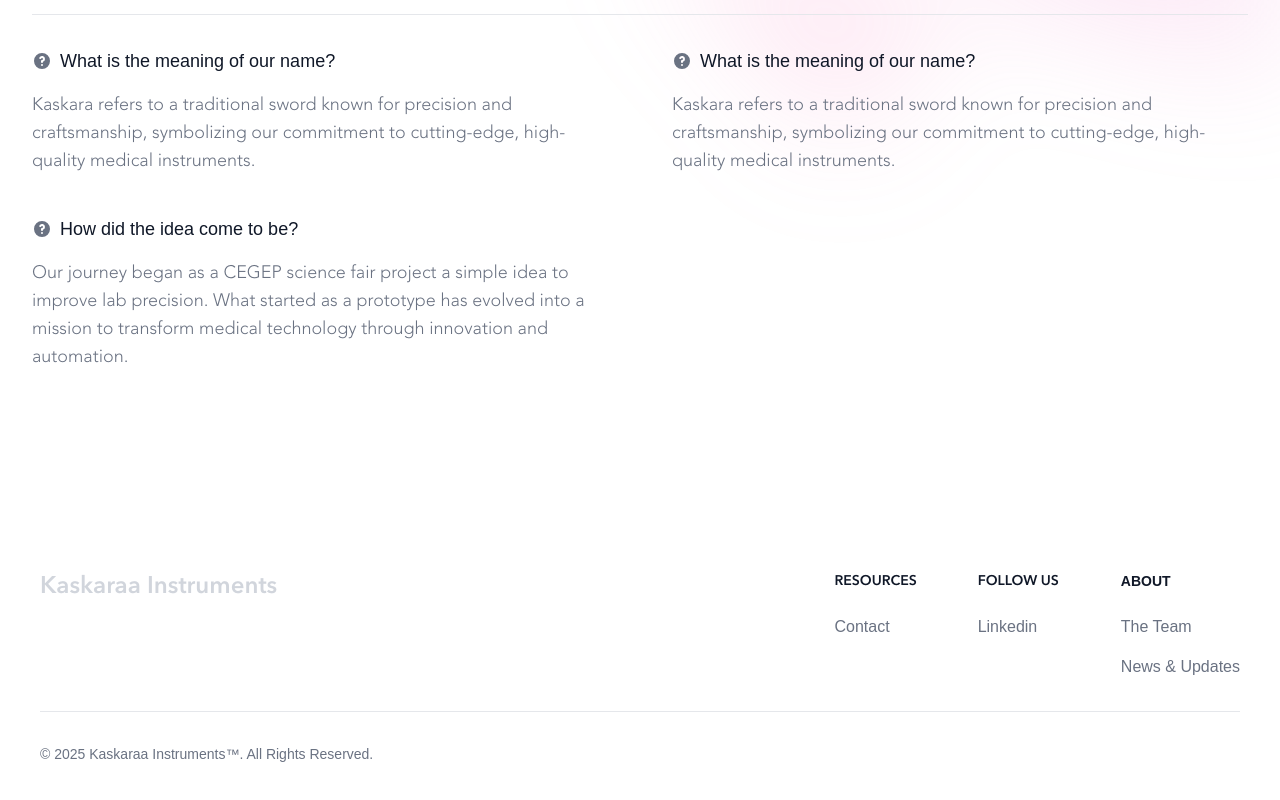
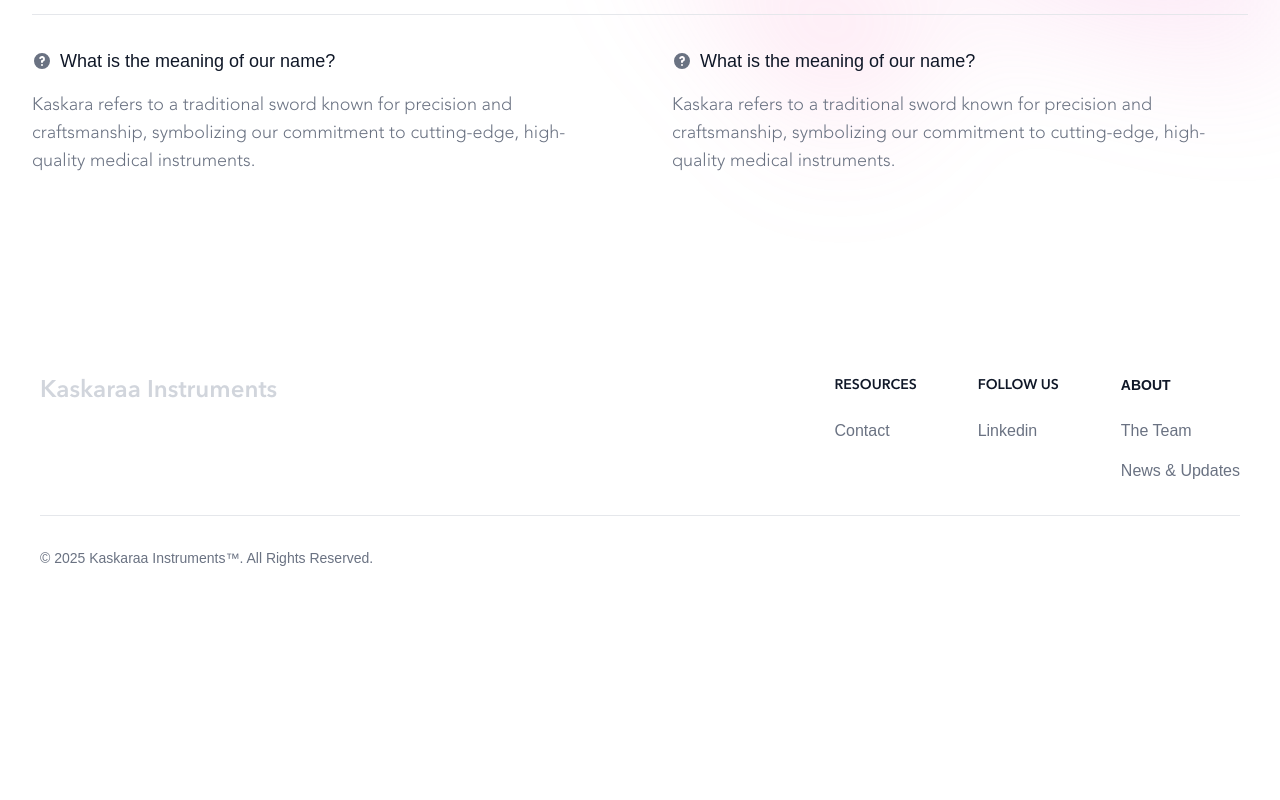
Before and after one commit to kaskaraa/web, a Next.js app: page /about in a window 1280 px wide. Shown: the part 855-1655 px from the top of the page. After the commit the page ends 1463 px from the top, so only its background shows below. Built offline with nearby package versions, Linux system fonts and the light colour scheme.

Commit message:
Refactor AboutPage and Footer components for improved structure and navigation links

```diff
--- a/src/app/about/page.tsx
+++ b/src/app/about/page.tsx
@@ -98,25 +98,7 @@ const AboutPage = () => {
                   Kaskara refers to a traditional sword known for precision and craftsmanship, symbolizing our commitment to cutting-edge, high-quality medical instruments.
                   </p>
                 </div>
-                <div className="mb-10">
-                  <h3 className="flex items-center mb-4 text-lg font-medium text-gray-900">
-                    <svg
-                      className="flex-shrink-0 mr-2 w-5 h-5 text-gray-500"
-                      fill="currentColor"
-                      viewBox="0 0 20 20"
-                      xmlns="http://www.w3.org/2000/svg"
-                    >
-                      <path
-                        fillRule="evenodd"
-                        d="M18 10a8 8 0 11-16 0 8 8 0 0116 0zm-8-3a1 1 0 00-.867.5 1 1 0 11-1.731-1A3 3 0 0113 8a3.001 3.001 0 01-2 2.83V11a1 1 0 11-2 0v-1a1 1 0 011-1 1 1 0 100-2zm0 8a1 1 0 100-2 1 1 0 000 2z"
-                        clipRule="evenodd"
-                      ></path>
-                    </svg>
-                    How did the idea come to be?
-                  </h3>
-                  <p className="text-lg font-[Avenirlight] mb-4 text-gray-500">
-               Our journey began as a CEGEP science fair project a simple idea to improve lab precision. What started as a prototype has evolved into a mission to transform medical technology through innovation and automation.                  </p>
-                </div>
+
               </div>
               <div>
                 <div className="mb-10">
--- a/src/app/components/footer.tsx
+++ b/src/app/components/footer.tsx
@@ -1,14 +1,16 @@
 // components/Footer.tsx
+import Link from "next/link";
+
 export default function Footer() {
     return (
         <footer className="z-10">
             <div className="mx-auto w-full max-w-screen-2xl px-5 sm:px-10 py-6 lg:py-10">
                 <div className="md:flex md:justify-between">
                     <div className="mb-6 md:mb-0">
-                        <a href="" className="flex items-center">
+                        <Link href="/" className="flex items-center">
                             {/* <img src="https://flowbite.com/docs/images/logo.svg" className="h-8 me-3" alt="FlowBite Logo" /> */}
                             <span className="self-center text-2xl font-[Avenir] font-bold  text-gray-300 whitespace-nowrap">Kaskaraa Instruments</span>
-                        </a>
+                        </Link>
                     </div>
                     <div className="grid grid-cols-2 gap-8 sm:gap-6 sm:grid-cols-3">
                         <div>
--- a/src/app/components/navbar.tsx
+++ b/src/app/components/navbar.tsx
@@ -28,7 +28,7 @@ const Navbar = () => {
     {
       title: "Investment",
       path: "",
-        children: [{ title: "Overview", path: "/investment" }, { title: "Mission Statement", path: "/investment" }]
+        children: [{ title: "Overview", path: "/investment" }, { title: "Mission Statement", path: "/mission.pdf" }]
 
     },
     { title: "Partnerships", path: "/partnership" },
--- a/src/app/investment/page.tsx
+++ b/src/app/investment/page.tsx
@@ -21,7 +21,7 @@ const SupportPage = () => {
               aria-hidden="true"
             >
               <div
-                className="relative left-[calc(50%-11rem)] aspect-1155/678 w-[36.125rem] -translate-x-1/2 rotate-[30deg] bg-linear-to-tr from-[#ff80b5] to-[#9089fc] opacity-30 sm:left-[calc(50%-30rem)] sm:w-[72.1875rem]"
+                className="relative left-[calc(50%-11rem)] aspect-1155/678 w-[36.125rem] -translate-x-1/2 rotate-[30deg] bg-linear-to-tr from-[#ff80b5] to-[#9089fc] opacity-25 sm:left-[calc(50%-30rem)] sm:w-[72.1875rem]"
                 style={{
                   clipPath:
                     "polygon(74.1% 44.1%, 100% 61.`6%, 97.5% 26.9%, 85.5% 0.1%, 80.7% 2%, 72.5% 32.5%, 60.2% 62.4%, 52.4% 68.1%, 47.5% 58.3%, 45.2% 34.5%, 27.5% 76.7%, 0.1% 64.9%, 17.9% 100%, 27.6% 76.8%, 76.1% 97.7%, 74.1% 44.1%)",
@@ -73,11 +73,11 @@ const SupportPage = () => {
               aria-hidden="true"
             >
               <div
-                className="relative left-[calc(50%+3rem)] aspect-1155/678 w-[36.125rem] -translate-x-1/2 bg-linear-to-tr from-[#ff80b5] to-[#9089fc] opacity-30 sm:left-[calc(50%+36rem)] sm:w-[72.1875rem]"
-                style={{
-                  clipPath:
-                    "polygon(74.1% 44.1%, 100% 61.6%, 97.5% 26.9%, 85.5% 0.1%, 80.7% 2%, 72.5% 32.5%, 60.2% 62.4%, 52.4% 68.1%, 47.5% 58.3%, 45.2% 34.5%, 27.5% 76.7%, 0.1% 64.9%, 17.9% 100%, 27.6% 76.8%, 76.1% 97.7%, 74.1% 44.1%)",
-                }}
+              className="relative left-[calc(50%+3rem)] aspect-1155/678 w-[36.125rem] -translate-x-1/2 bg-linear-to-tr from-[#ff80b5] to-[#9089fc] opacity-24 sm:left-[calc(50%+36rem)] sm:w-[72.1875rem]"
+              style={{
+                clipPath:
+                "polygon(74.1% 44.1%, 100% 61.6%, 97.5% 26.9%, 85.5% 0.1%, 80.7% 2%, 72.5% 32.5%, 60.2% 62.4%, 52.4% 68.1%, 47.5% 58.3%, 45.2% 34.5%, 27.5% 76.7%, 0.1% 64.9%, 17.9% 100%, 27.6% 76.8%, 76.1% 97.7%, 74.1% 44.1%)",
+              }}
               ></div>
             </div>
           </div>
```
